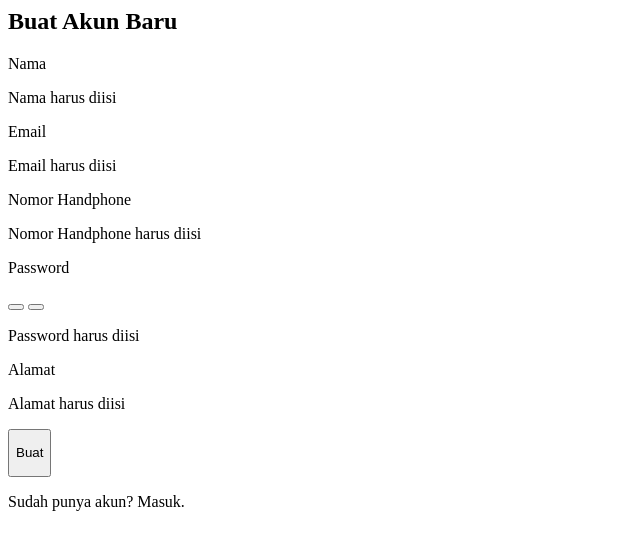
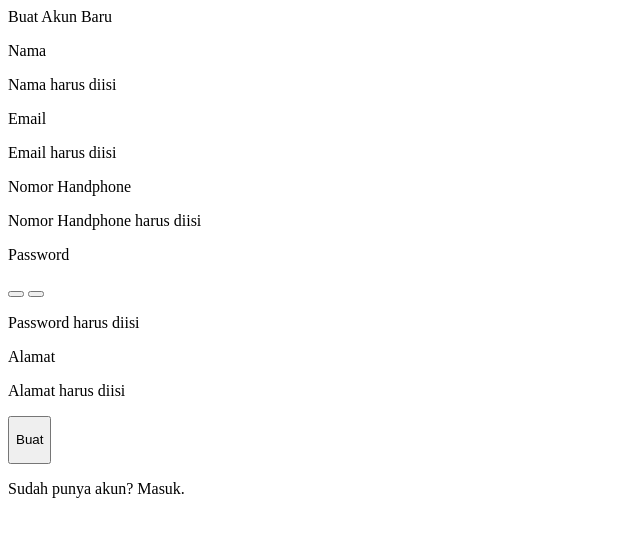
Before and after one commit to ryanazrian/AzisPc, a PHP site: page /pages/register/register.html in a window 1280 px wide. Shown: the top 550 px of the page, without its empty margins (0-640 px from the left). Run offline with PHP 8.4, Linux system fonts and the light colour scheme.

Commit message:
register fix

```diff
--- a/src/pages/register/register.html
+++ b/src/pages/register/register.html
@@ -10,12 +10,12 @@
 
 
 <ion-content padding>
-  <h2 class="title">Buat Akun Baru</h2>
+  <div class="title">Buat Akun Baru</div>
 
   <form #registerForm="ngForm" novalidate>
       <ion-list >
-        <ion-item>
-          <ion-label floating><p class="Head">Nama</p></ion-label>
+        <ion-item class="padInput">
+          <ion-label stacked><p class="Head">Nama</p></ion-label>
           <ion-input class="Head2" [(ngModel)]="user.nama" name="name" type="text" #nama="ngModel" spellcheck="false" autocapitalize="off"
             required>
           </ion-input>
@@ -24,8 +24,8 @@
         Nama harus diisi
         </p>
 
-        <ion-item>
-          <ion-label floating><p class="Head">Email</p></ion-label>
+        <ion-item class="padInput">
+          <ion-label stacked><p class="Head">Email</p></ion-label>
           <ion-input class="Head2" [(ngModel)]="user.email" name="email" pattern="[^@\]+@[^@\]+\.[^@\s]+" type="email" #mail="ngModel" spellcheck="false" autocapitalize="off"
             required>
           </ion-input>
@@ -34,8 +34,8 @@
         Email harus diisi
         </p>
 
-        <ion-item>
-            <ion-label floating><p class="Head">Nomor Handphone</p></ion-label>
+        <ion-item class="padInput">
+            <ion-label stacked><p class="Head">Nomor Handphone</p></ion-label>
             <ion-input class="Head2" [(ngModel)]="user.hp" name="number" type="number" #nomor="ngModel" spellcheck="false" autocapitalize="off"
               required>
             </ion-input>
@@ -44,8 +44,8 @@
           Nomor Handphone harus diisi
           </p>
 
-        <ion-item>
-          <ion-label floating><p class="Head">Password</p></ion-label>
+        <ion-item class="padInput">
+          <ion-label stacked><p class="Head">Password</p></ion-label>
           <ion-input class="Head2"  [(ngModel)]="user.password" name="password" type="{{status}}" #pass="ngModel"  required>
           </ion-input>
           <button class="tombol" [hidden]="lihat == false" (click)="showPassword()" ion-button clear color="dark" type="button" item-right> <ion-icon name="md-eye" class='icon' color="primary2"> </ion-icon> </button>
@@ -55,8 +55,8 @@
           Password harus diisi
         </p>
 
-        <ion-item>
-          <ion-label floating><p class="Head">Alamat</p></ion-label>
+        <ion-item class="padInput">
+          <ion-label stacked><p class="Head">Alamat</p></ion-label>
           <ion-input class="Head2" [(ngModel)]="user.alamat" name="address" type="text" #alamat="ngModel" spellcheck="false" autocapitalize="off"
             required>
           </ion-input>
@@ -73,16 +73,10 @@
           <button class="ButtonMasuk" ion-button color="AyoDermawan" (click)="signUp(registerForm)" block><p class="ButtonWord">Buat</p></button>
         </ion-col>
       </ion-row>
-
-      <ion-grid>
-        <ion-row>
-          <ion-col text-center>
-            <p class="Head">
-              <font color="black">Sudah punya akun?</font>
-              <a class="Link" (click)="signIn()"> Masuk.</a>
-            </p>
-          </ion-col>
-        </ion-row>
-      </ion-grid>
   </form>
 </ion-content>
+
+<ion-footer class="kaki">
+  <font color="black">Sudah punya akun?</font>
+  <a class="Link" (click)="signIn()"> Masuk.</a>
+</ion-footer>
```
Also changed, not shown: src/pages/register/register.scss (+17 -6 lines).
